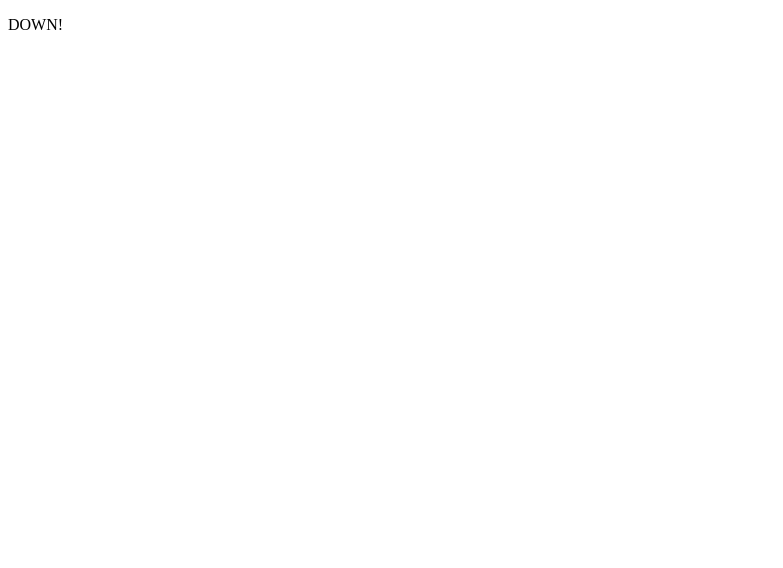
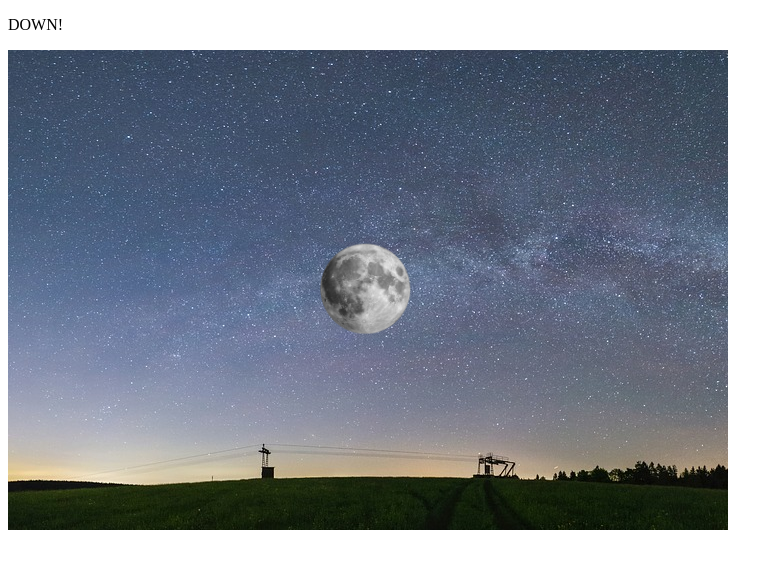
Before and after one commit to navernoe/FallingDown, a plain HTML site: page index.html in a window 1280 px wide. Shown: the whole page, without its empty margins (0-783 px from the left). Drawn offline with Linux system fonts and the light colour scheme.

Commit message:
main.js and imgs added

```diff
--- a/index.html
+++ b/index.html
@@ -5,6 +5,7 @@
     <title>FallingDown</title>
     <script src="libs/fabric.min.js"></script>
     <script src="libs/jquery-3.4.1.min.js"></script>
+    <script src="js/main.js"></script>
 </head>
 <body>
 
--- /dev/null
+++ b/js/main.js
@@ -0,0 +1,39 @@
+$(document).ready(function(){
+
+	const canvas = new fabric.Canvas('FallField', {
+		backgroundColor: '#eee',
+		selection: false,
+		skipOffscreen: true
+	});
+
+	canvas.setBackgroundImage('img/background.jpg', canvas.renderAll.bind(canvas), {
+	   		width: canvas.width,
+	   		height: canvas.height,
+	   		originX: 'left',
+	   		originY: 'top'
+	});
+
+
+	let theMoon;
+
+	fabric.Image.fromURL('img/theMoon.png', function (moonImg) {
+		theMoon = new fabric.Image(moonImg.getElement());
+		theMoon.hasBorders = false;
+		theMoon.hasControls = false;
+		theMoon.scale(0.06);
+		canvas.add(theMoon);
+		theMoon.center();
+	});
+
+
+    const startFall = (moon) => {
+		moon.animate('top', 400, {
+			duration: 2000,
+		  	onChange: canvas.renderAll.bind(canvas),
+		  	easing: fabric.util.ease.easeOutBounce
+		});
+	};
+
+	$( "#startBtn" ).click(() => startFall(theMoon));
+
+})
```
Also changed, not shown: img/background.jpg (added), img/theMoon.png (added).
